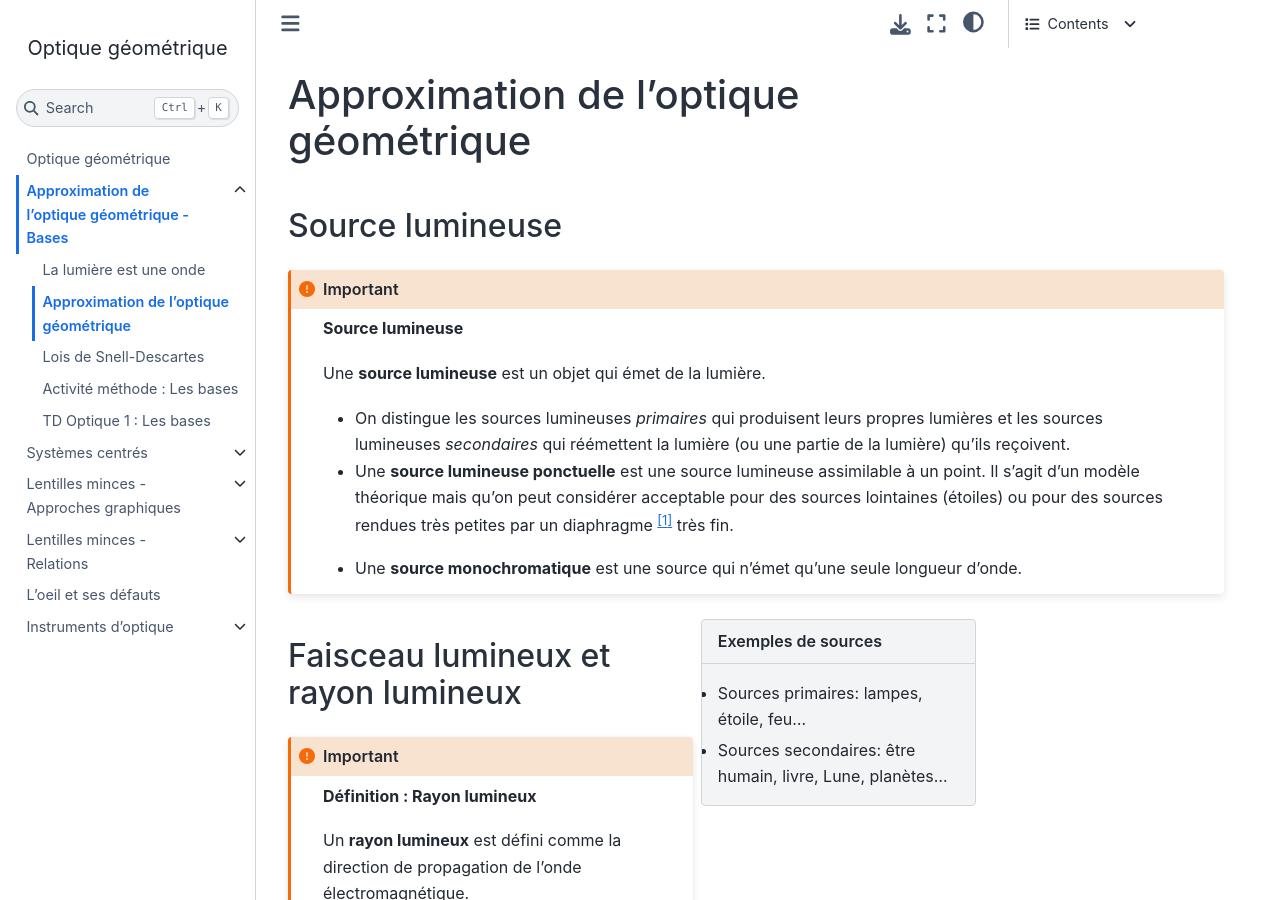
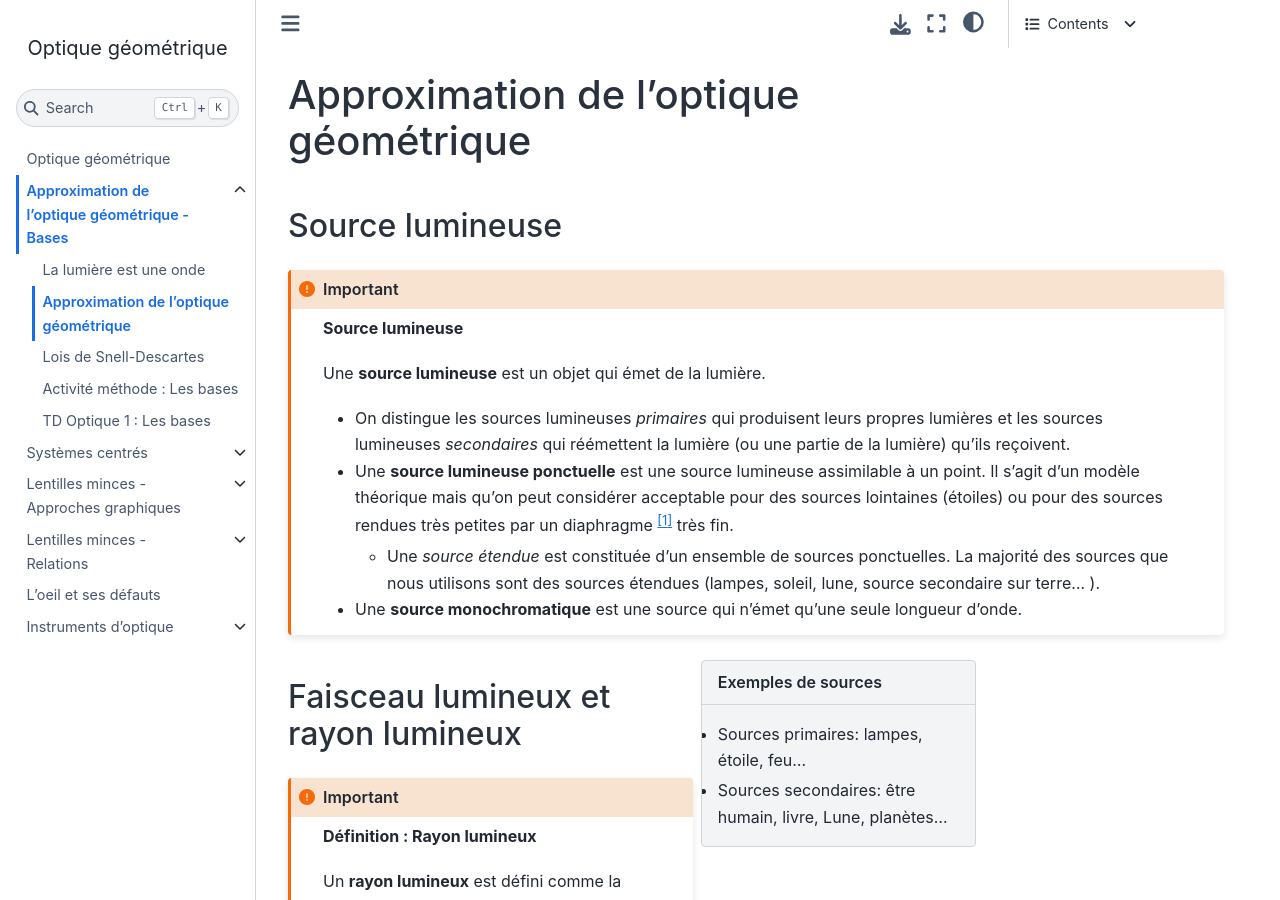
Before and after one commit to pcsi3physiquestan/optique_sources, a Jupyter Book: the page built from notebook/approx.md, in a window 1280 px wide and 900 px high. Built offline with Jupyter Book 1.0.4 settings and Sphinx 7.4.7 and the Sphinx Book theme 1.1.4, drawn with Linux system fonts in a browser that asks for light colours; pages that are not in the unit, such as notebooks, are missing from menus; some of the changed text lies outside the part shown.

Commit message:
Mise à jour des sources

`````diff
--- a/notebook/approx.md
+++ b/notebook/approx.md
@@ -25,9 +25,9 @@ Une __source lumineuse__ est un objet qui émet de la lumière.
 
 * On distingue les sources lumineuses _primaires_ qui produisent leurs propres lumières et les sources lumineuses _secondaires_ qui réémettent la lumière (ou une partie de la lumière) qu'ils reçoivent.
 * Une __source lumineuse ponctuelle__ est une source lumineuse assimilable à un point. Il s'agit d'un modèle théorique mais qu'on peut considérer acceptable pour des sources lointaines (étoiles) ou pour des sources rendues très petites par un diaphragme [^diaphragme] très fin.
-[^diaphragme]: Un diaphragme est un dispositif mécanique qui limitent l'étendue d'un faisceau lumineux. On peut le caractériser par sa forme et sa taille.
     * Une _source étendue_ est constituée d'un ensemble de sources ponctuelles. La majorité des sources que nous utilisons sont des sources étendues (lampes, soleil, lune, source secondaire sur terre... ).
 * Une __source monochromatique__ est une source qui n'émet qu'une seule longueur d'onde.
+[^diaphragme]: Un diaphragme est un dispositif mécanique qui limitent l'étendue d'un faisceau lumineux. On peut le caractériser par sa forme et sa taille.
 ````
 
 ````{sidebar} Exemples de sources
`````
